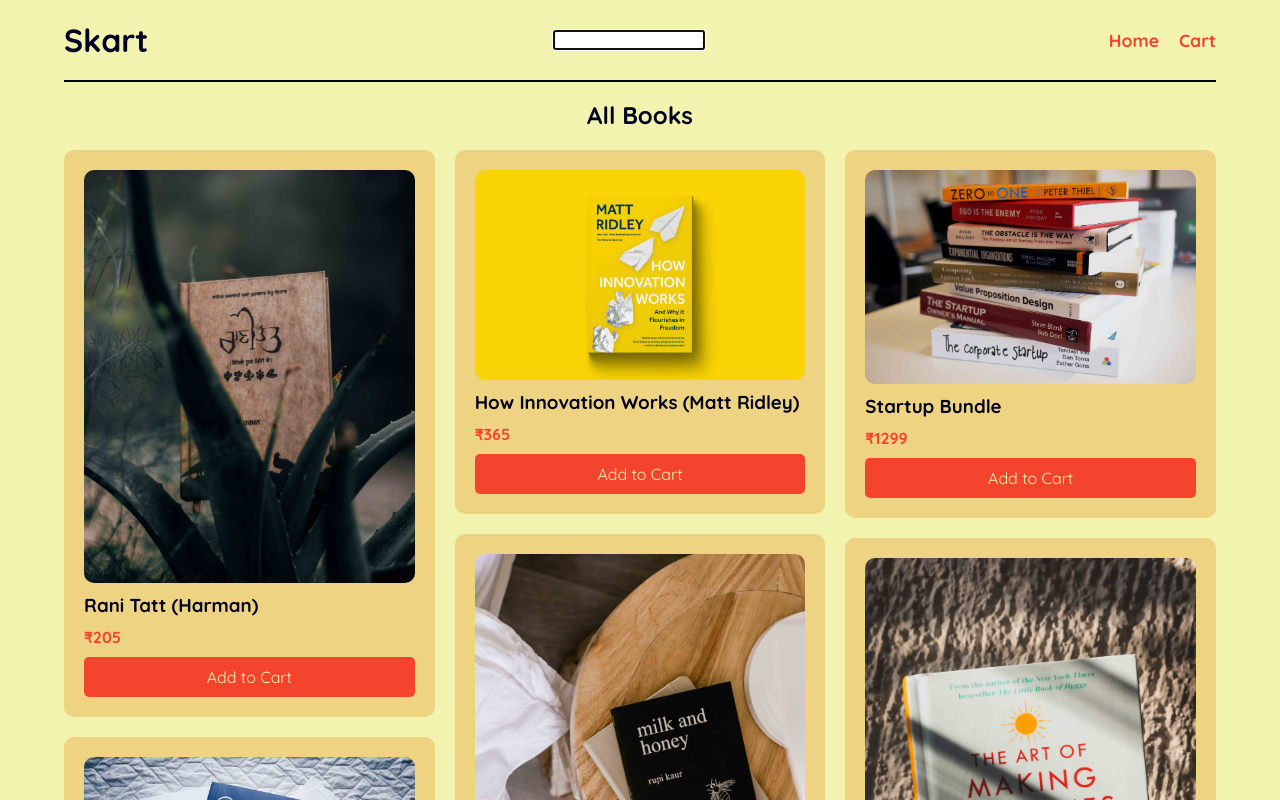
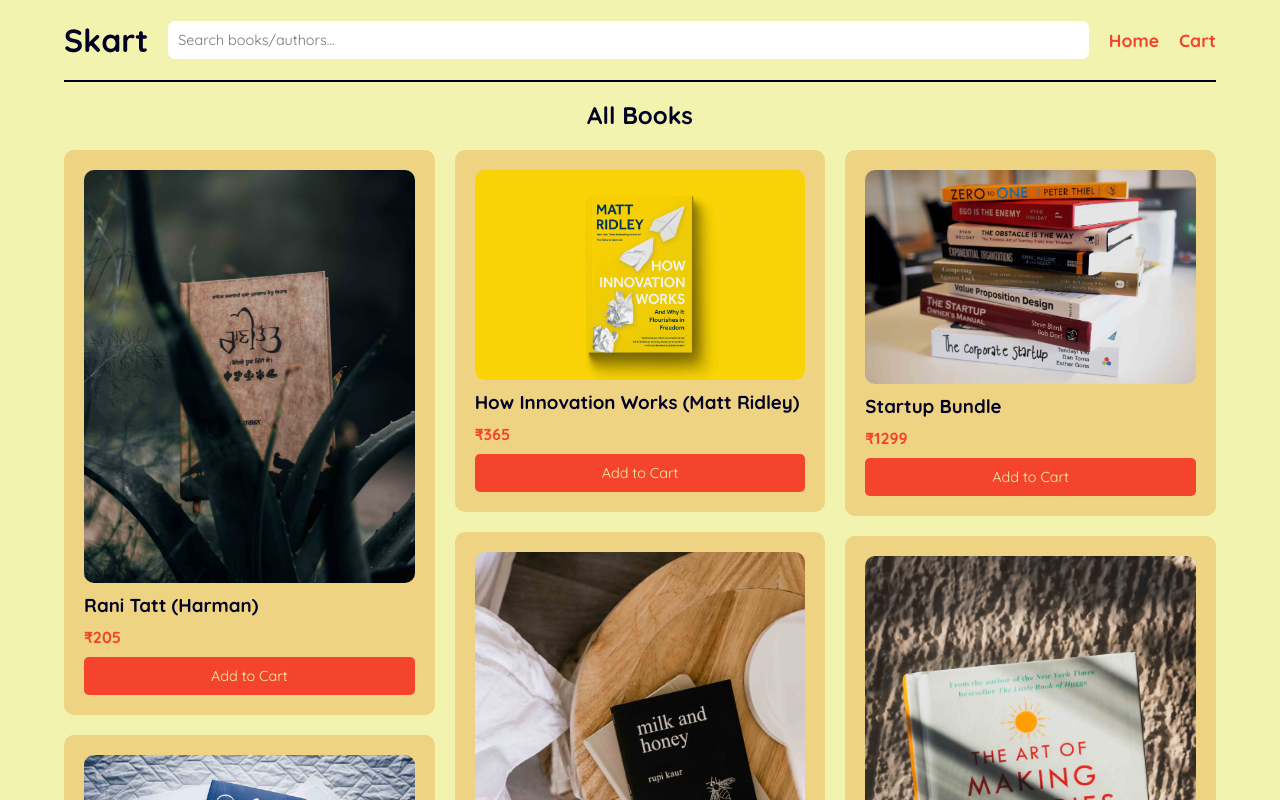
Before and after one commit to NirvaanBal/skart, a React (Vite) app: page / in a window 1280 px wide. Shown: the top 800 px of the page. Built offline with nearby package versions, Linux system fonts and the light colour scheme.

Commit message:
Style search bar

```diff
--- a/src/App.jsx
+++ b/src/App.jsx
@@ -60,7 +60,13 @@ function App() {
     <Router>
       <header>
         <h1>Skart</h1>
-        <input type="search" id="search" autoFocus onInput={searchBook} />
+        <input
+          type="search"
+          id="search"
+          autoFocus
+          onInput={searchBook}
+          placeholder="Search books/authors..."
+        />
         <Navbar items={cart.length > 0 ? cart.length : 0} />
       </header>
       <main>
--- a/src/styles/_index.scss
+++ b/src/styles/_index.scss
@@ -39,6 +39,14 @@ header {
   top: 0;
 
   background-color: $base-color;
+
+  #search {
+    flex: 1;
+    border-radius: 7px;
+    padding: 10px;
+    border: none;
+    outline: none;
+  }
 }
 
 a {
--- a/src/styles/_typography.scss
+++ b/src/styles/_typography.scss
@@ -15,6 +15,7 @@ a {
   font-weight: 700;
 }
 
-button {
-  font-size: 1rem;
+button,
+input {
+  font-size: 0.9rem;
 }
```
